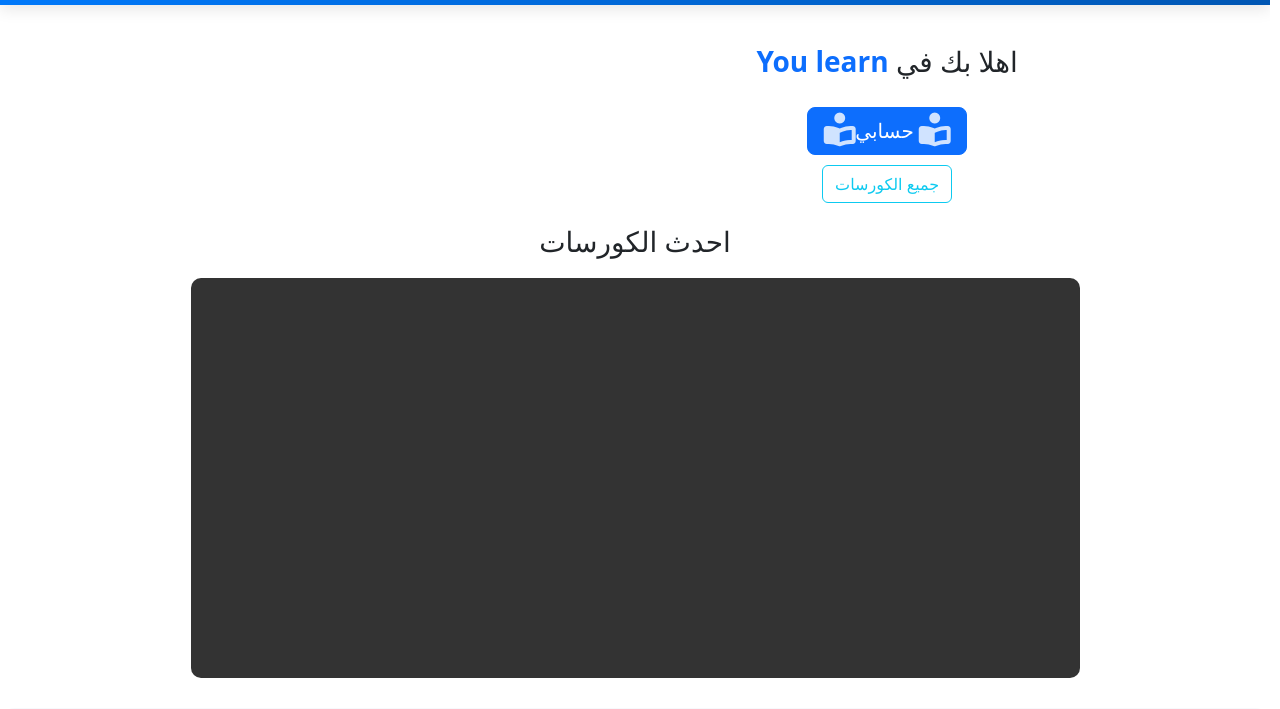
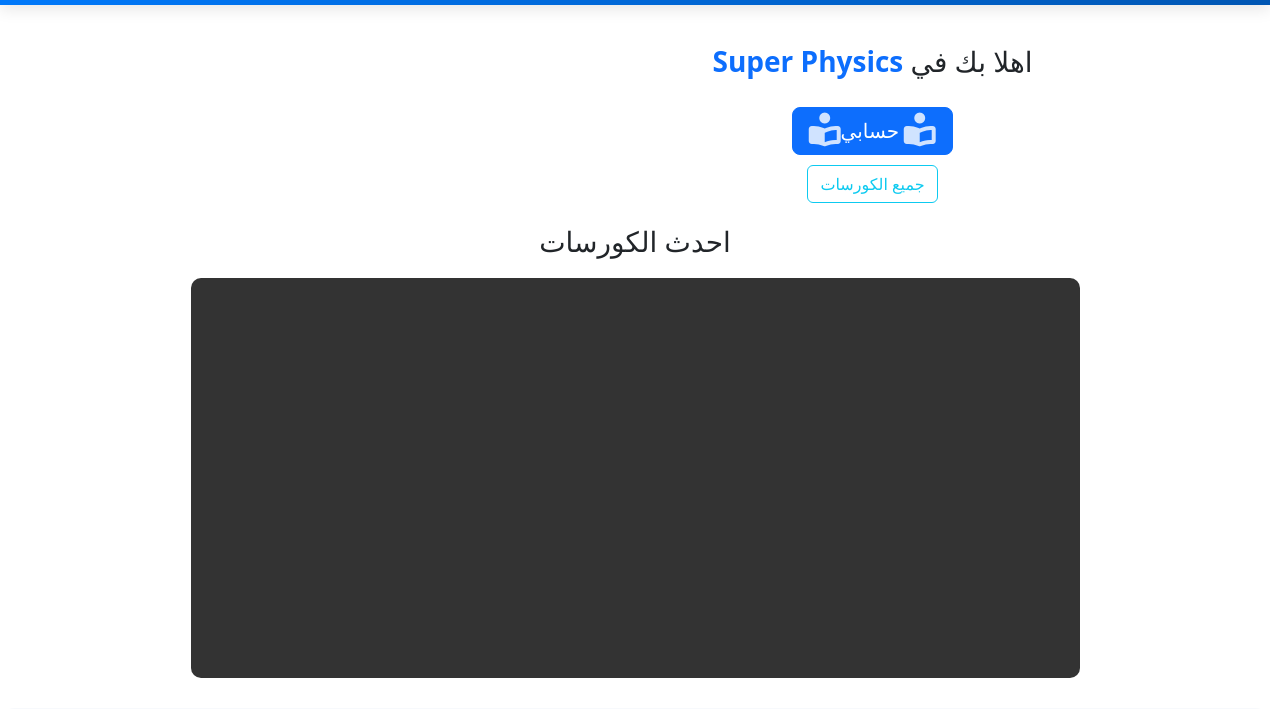
Before and after one commit to ziadashraf194/super-physics, a website: page views/home/home.html in a window 1280 px wide. Shown: the part 91-800 px from the top of the page. Drawn offline with nearby package versions, Linux system fonts and the light colour scheme; no server answers.

Commit message:
Super Physics

```diff
--- a/views/home/home.html
+++ b/views/home/home.html
@@ -14,7 +14,7 @@
     <div id="header"></div>
 <div class="heade">
     <div class="heade-text">
-        <h3><span>You learn</span> اهلا بك في </h3>
+        <h3><span>Super Physics</span> اهلا بك في </h3>
         <div class="btns-home">
 
           <a href="./user/user.html">   <button type="button" class="btn btn-primary btn-lg"><i class="fa-solid fa-book-open-reader fa-beat-fade fa-lg" style="color: #fff;"></i>حسابي <i class="fa-solid fa-book-open-reader fa-beat-fade fa-lg" style="color: #fff;"></i></button></a>
```
